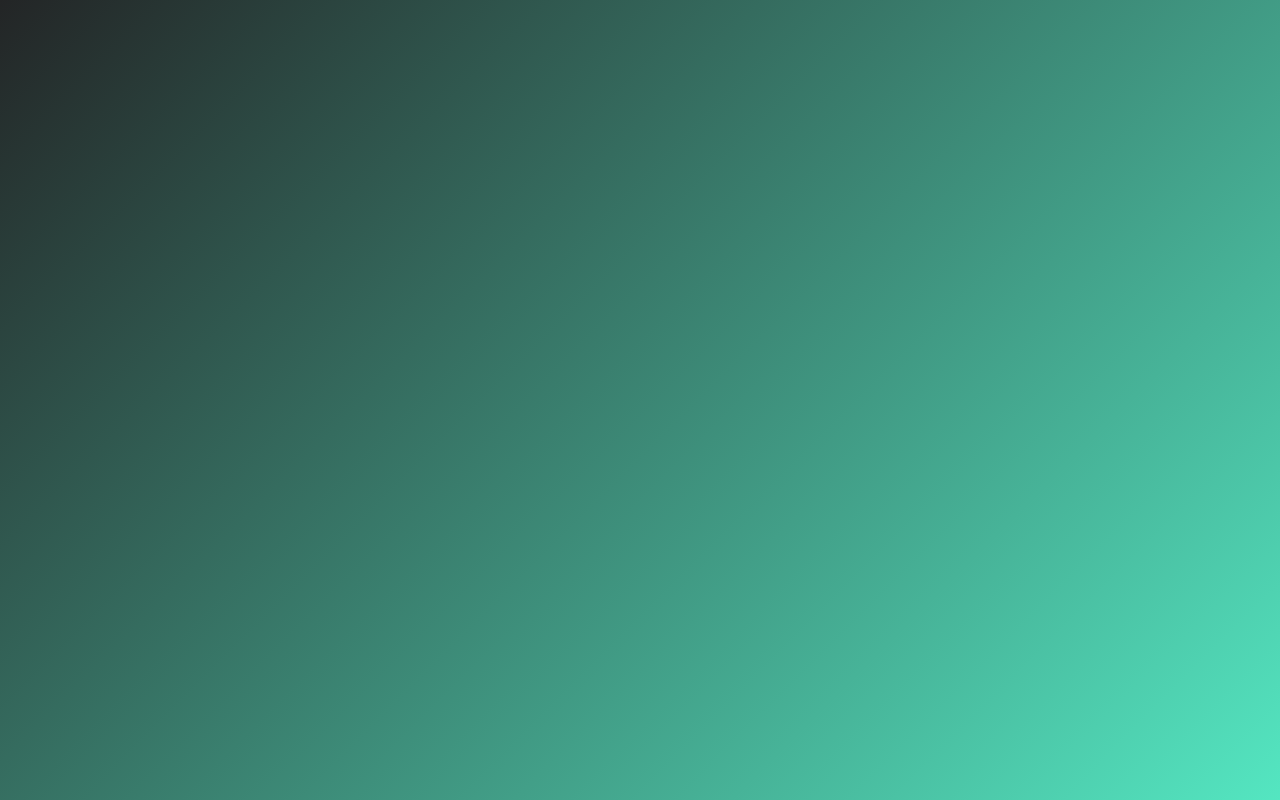
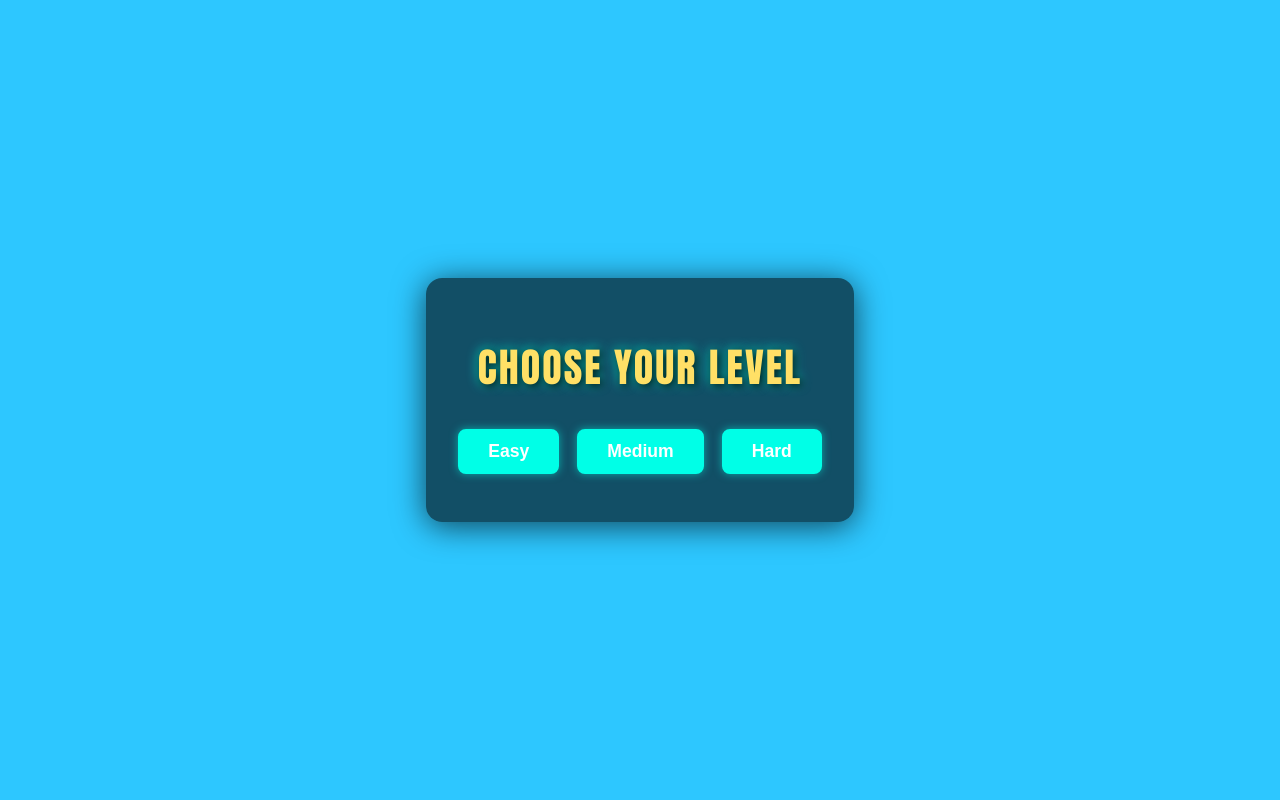
Before and after one commit to AkshayPP-3/Learning-Projects, a React (Vite) app in the folder memory-game/: page /onepiece in a window 1280 px wide. Before the commit this address had no page. Built offline with nearby package versions, Linux system fonts and the light colour scheme.

Commit message:
Add hover effect to level buttons in One Piece game

```diff
--- a/memory-game/src/App.jsx
+++ b/memory-game/src/App.jsx
@@ -2,6 +2,7 @@ import { HashLoader } from 'react-spinners';
 import { BrowserRouter, Routes, Route, useNavigate } from 'react-router-dom';
 import HomePage from './HomePage';
 import HeroPage from './HeroPage';
+import OnePieceGame from './OnePieceGame';
 import './App.css';
 import bgMusic from './assets/Audio/guts.mp3';
 
@@ -24,6 +25,7 @@ function App() {
           <Route path="/" element={<LoaderScreen />} />
           <Route path="/home" element={<HomePage />} />
           <Route path="/heropage" element={<HeroPage />} />
+          <Route path="/onepiece" element={<OnePieceGame />} />
         </Routes>
       </BrowserRouter>
     </>
--- a/memory-game/src/HeroPage.jsx
+++ b/memory-game/src/HeroPage.jsx
@@ -1,4 +1,5 @@
 import React, { useRef } from 'react';
+import { useNavigate } from 'react-router-dom';
 import heroBackground from './assets/Background/hero_background.mp4';
 import onepieceImg from './assets/OnePiece/onepiece1.jpg';
 import dekuVideo from './assets/Background/deku.mp4';
@@ -64,6 +65,7 @@ const cardWidth = 200;
 const cardHeight = 280;
 
 const HeroPage = () => {
+  const navigate = useNavigate();
   return (
     <div
       style={{
@@ -141,7 +143,13 @@ const HeroPage = () => {
                 }}
                 onMouseMove={handleMouseMove}
                 onMouseLeave={handleMouseLeave}
-                onClick={() => alert(card.title + ' button clicked!')}
+                onClick={() => {
+                  if (card.title === 'ONE PIECE') {
+                    navigate('/onepiece');
+                  } else {
+                    alert(card.title + ' button clicked!');
+                  }
+                }}
               >
                 <div
                   ref={shineRef}
--- /dev/null
+++ b/memory-game/src/OnePieceGame.jsx
@@ -0,0 +1,67 @@
+import React, { useState } from 'react';
+
+const levels = [
+  { label: 'Easy', value: 'easy' },
+  { label: 'Medium', value: 'medium' },
+  { label: 'Hard', value: 'hard' },
+];
+
+const OnePieceGame = () => {
+  const [selectedLevel, setSelectedLevel] = useState(null);
+  const [hoveredLevel, setHoveredLevel] = useState(null);
+
+  return (
+    <div style={{ minHeight: '100vh', minWidth: '100vw', background: '#2DC7FF', display: 'flex', alignItems: 'center', justifyContent: 'center', flexDirection: 'column' }}>
+      <div style={{
+        background: 'rgba(0,0,0,0.6)',
+        padding: '32px',
+        borderRadius: '16px',
+        boxShadow: '0 4px 32px #000a',
+        color: '#fff',
+        textAlign: 'center',
+        minWidth: '340px',
+      }}>
+        <h1 style={{ fontFamily: 'One Piece, Impact, Arial', fontSize: '2.5rem', letterSpacing: '2px', color: '#ffe066', textShadow: '2px 2px 8px #000, 0 0 12px #00ffe7' }}>
+            CHOOSE YOUR LEVEL
+        </h1>
+        <div style={{ margin: '32px 0 16px', display: 'flex', justifyContent: 'center', gap: '18px' }}>
+          {levels.map((level) => {
+            const isSelected = selectedLevel === level.value;
+            const isHovered = hoveredLevel === level.value;
+            return (
+              <button
+                key={level.value}
+                onClick={() => setSelectedLevel(level.value)}
+                onMouseEnter={() => setHoveredLevel(level.value)}
+                onMouseLeave={() => setHoveredLevel(null)}
+                style={{
+                  padding: '10px 28px',
+                  fontSize: '1.1rem',
+                  borderRadius: '8px',
+                  border: isSelected ? '2px solid #ffe066' : isHovered ? '2px solid #fff' : '2px solid #00ffe7',
+                  background: isSelected ? '#ffe066' : isHovered ? '#fff' : '#00ffe7',
+                  color: isSelected ? '#222' : isHovered ? '#00ffe7' : '#fff',
+                  fontWeight: 700,
+                  cursor: 'pointer',
+                  boxShadow: isSelected ? '0 0 12px #ffe06688' : isHovered ? '0 0 12px #fff8' : '0 0 8px #00ffe788',
+                  transition: 'all 0.2s',
+                  outline: 'none',
+                }}
+              >
+                {level.label}
+              </button>
+            );
+          })}
+        </div>
+        {selectedLevel && (
+          <div style={{ marginTop: '18px', color: '#ffe066', fontWeight: 600 }}>
+            Selected Level: {levels.find(l => l.value === selectedLevel).label}
+          </div>
+        )}
+        {/* Memory game grid will go here */}
+      </div>
+    </div>
+  );
+};
+
+export default OnePieceGame;
```
Also changed, not shown: memory-game/components/3d-card-demo.tsx (deleted), memory-game/components/ui/3d-card.tsx (deleted), 1 other file (tests, documents, lock files or other folders).
